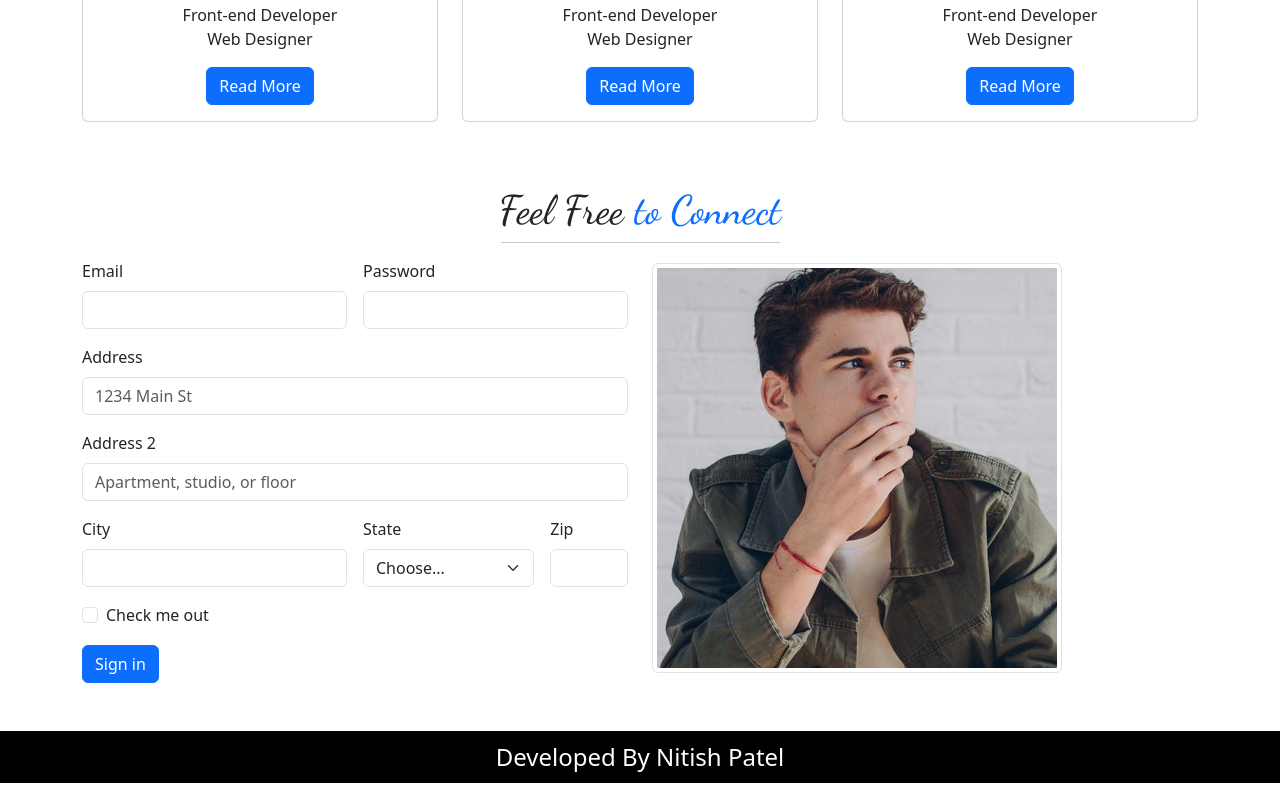
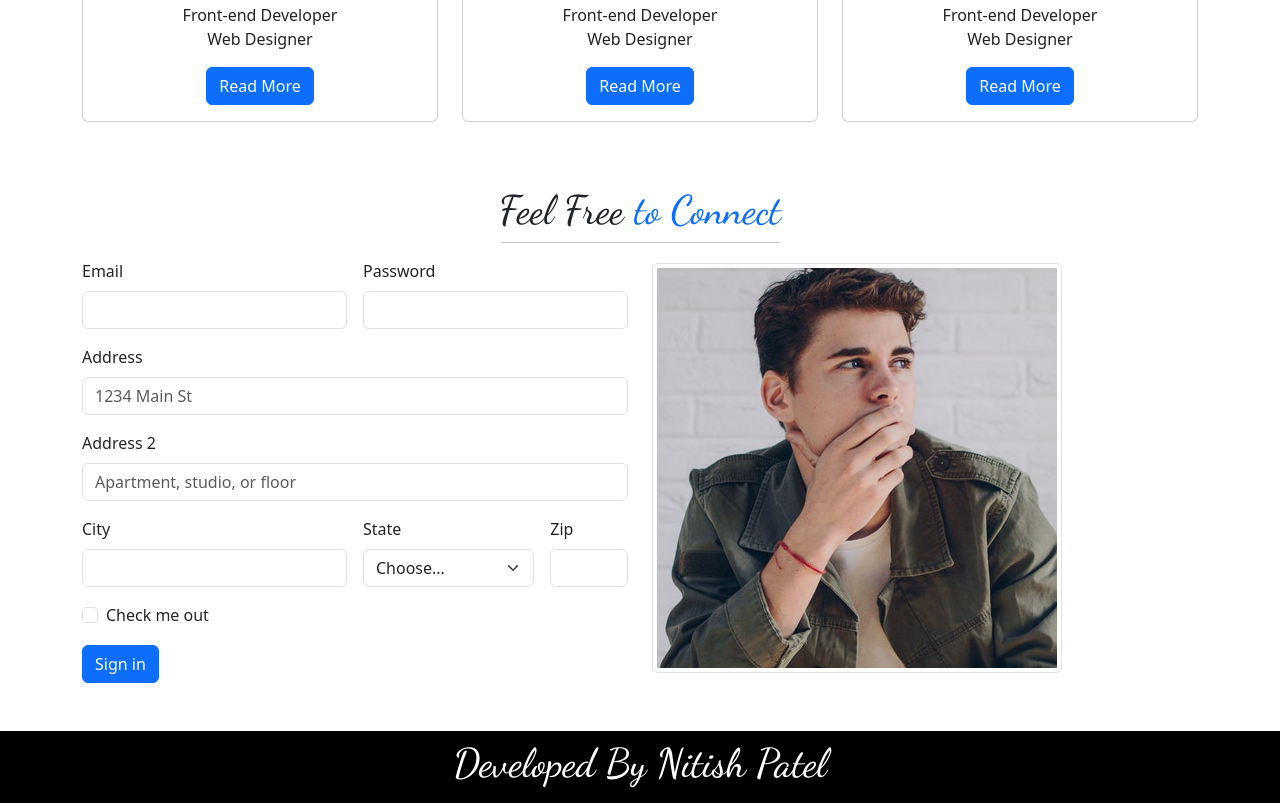
Before and after one commit to nitish0607/my-professional, a plain HTML site: page index.html in a window 1280 px wide. Shown: the part 2561-3364 px from the top of the page. Drawn offline with nearby package versions, Linux system fonts and the light colour scheme.

Commit message:
first commit

```diff
--- a/index.html
+++ b/index.html
@@ -447,7 +447,7 @@
 
 
 
-        Developed By Nitish Patel
+      <h1 class="text-center">Developed By Nitish Patel</h1>
 
 
     </div>
```
